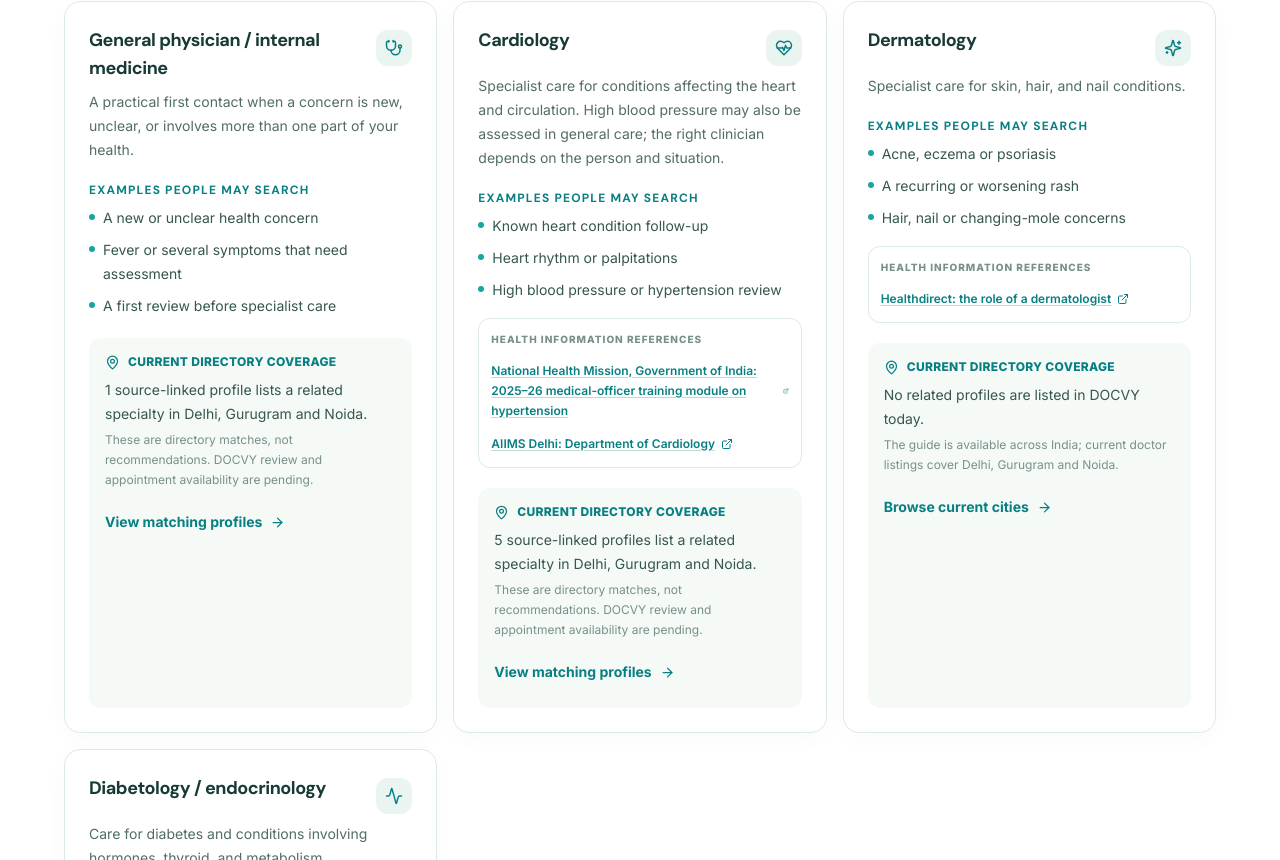
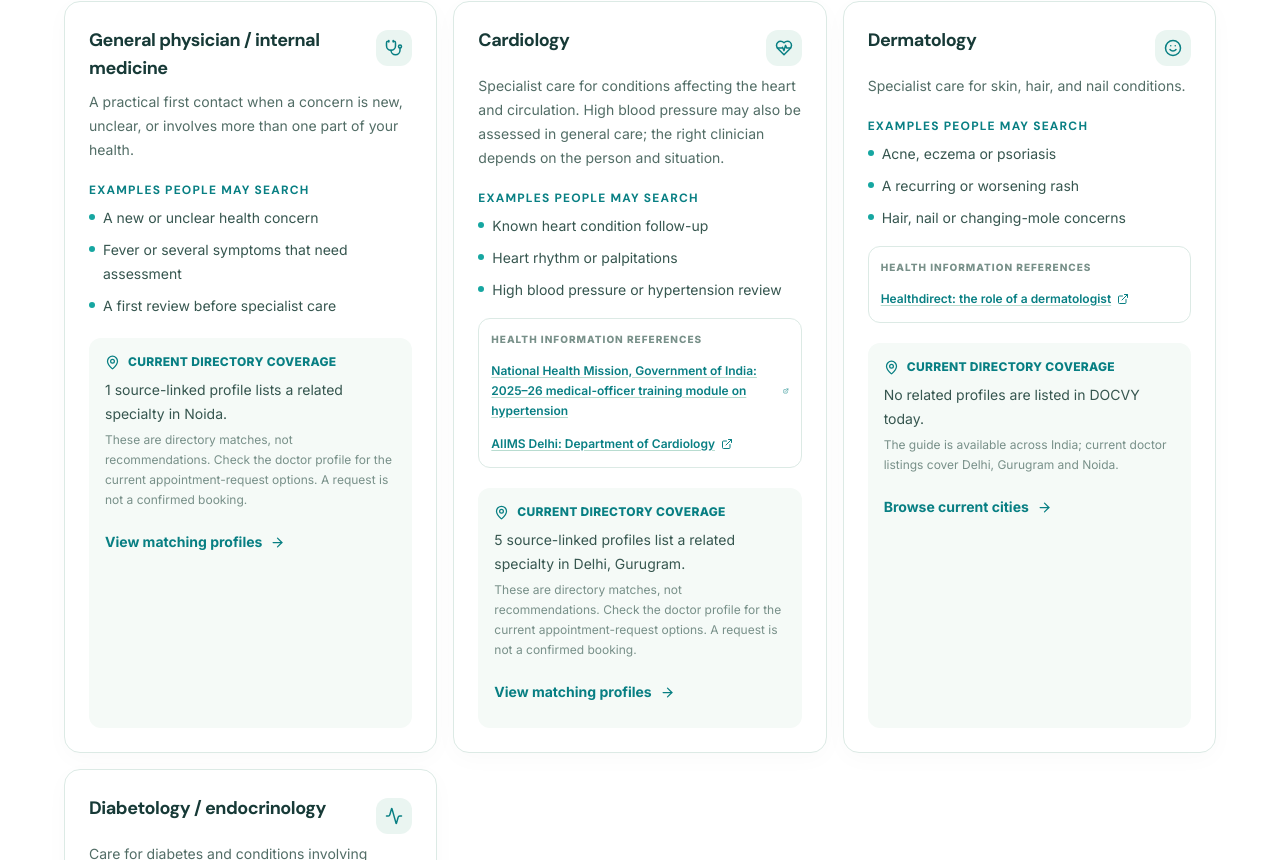
Before and after one commit to rishimartin816-ui/Docvy, a Next.js app: page /care-guide in a window 1280 px wide. Shown: the part 1175-2035 px from the top of the page. Built offline with nearby package versions, Linux system fonts and the light colour scheme.

Commit message:
Fix care guide specialty icons and misleading pending appointment copy

```diff
--- a/components/CareGuideSearch.tsx
+++ b/components/CareGuideSearch.tsx
@@ -2,13 +2,32 @@
 
 import { useEffect, useMemo, useState } from "react";
 import Link from "next/link";
-import { Activity, ArrowRight, ExternalLink, HeartPulse, MapPin, Search, Sparkles, Stethoscope, X } from "lucide-react";
+import { Activity, ArrowRight, Baby, Bone, Brain, Ear, ExternalLink, Eye, Heart, HeartPulse, MapPin, Ribbon, Search, ShieldPlus, Smile, Stethoscope, Syringe, Wind, X } from "lucide-react";
 import { careGuide } from "@/lib/care-guide";
 import { providerCandidates, providerCities, providerCityListLabel, type ProviderCity } from "@/lib/provider-candidates";
 
 const examples = ["diabetes", "skin rash", "pregnancy", "joint pain", "children", "heart"];
 const featuredSpecialties = ["General physician / internal medicine", "Cardiology", "Dermatology", "Diabetology / endocrinology"];
-const featuredIcons = { "General physician / internal medicine": Stethoscope, Cardiology: HeartPulse, Dermatology: Sparkles, "Diabetology / endocrinology": Activity };
+const specialtyIcons = {
+  "General physician / internal medicine": Stethoscope,
+  Cardiology: HeartPulse,
+  Dermatology: Smile,
+  "Diabetology / endocrinology": Activity,
+  Gastroenterology: Activity,
+  Neurology: Brain,
+  Orthopaedics: Bone,
+  Rheumatology: Bone,
+  "Obstetrics and gynaecology": Heart,
+  Paediatrics: Baby,
+  "Pulmonology / respiratory medicine": Wind,
+  "Mental health": Brain,
+  Nephrology: ShieldPlus,
+  Urology: ShieldPlus,
+  Ophthalmology: Eye,
+  "ENT (ear, nose and throat)": Ear,
+  Oncology: Ribbon,
+  Dentistry: Smile,
+} as const;
 const searchFillers = new Set(["a", "an", "and", "are", "can", "doctor", "doctors", "do", "does", "for", "have", "help", "i", "kind", "me", "my", "of", "or", "see", "should", "specialist", "specialists", "specialty", "specialties", "the", "to", "type", "what", "which", "with"]);
 const anyCurrentCity = "Any current city";
 
@@ -57,7 +76,7 @@ export default function CareGuideSearch() {
     <div className="mt-4 flex flex-wrap items-center gap-2" aria-label="Example searches"><span className="mr-1 text-xs font-semibold text-[#789089]">Try:</span>{examples.map((term) => <button key={term} type="button" onClick={() => { setQuery(term); setShowAll(false); }} className="rounded-full border border-[#C9DDD5] bg-white/80 px-3 py-1.5 text-xs font-semibold text-[#36564F] transition hover:border-[#087F83] hover:bg-white hover:text-[#087F83]">{term}</button>)}</div>
     <div className="mt-6 flex flex-wrap items-center justify-between gap-3"><p className="text-sm font-semibold text-[#36564F]" aria-live="polite">{query.trim() ? `${results.length} ${results.length === 1 ? "specialty" : "specialties"} match this search` : `${showAll ? careGuide.length : visibleResults.length} of ${careGuide.length} specialties`}<span className="mt-1 block text-xs font-normal text-[#789089]">{city === anyCurrentCity ? `Current doctor listings: ${providerCityListLabel}` : `Doctor listings filtered to ${city}`}</span></p>{!query.trim() && <button type="button" onClick={() => setShowAll((value) => !value)} className="rounded-lg px-3 py-2 text-xs font-bold text-[#087F83] underline decoration-[#B8DCD0] underline-offset-4 hover:bg-[#EAF5F1]">{showAll ? "Show common starting points" : `Browse all ${careGuide.length} specialties`}</button>}</div>
     {visibleResults.length ? <div className="mt-4 grid gap-4 md:grid-cols-2 xl:grid-cols-3">{visibleResults.map((item) => {
-      const Icon = featuredIcons[item.specialty as keyof typeof featuredIcons] ?? Search;
+      const Icon = specialtyIcons[item.specialty as keyof typeof specialtyIcons] ?? Stethoscope;
       const profileMatches = providerCandidates.filter((doctor) => doctor.specialties.some((specialty) => item.directorySpecialties?.includes(specialty)));
       const cityMatches = city === anyCurrentCity ? profileMatches : profileMatches.filter((doctor) => doctor.locations.some((location) => location.city === city));
       const directoryParams = new URLSearchParams();
@@ -66,7 +85,8 @@ export default function CareGuideSearch() {
       const directoryQuery = directoryParams.toString();
       const directoryHref = directoryQuery ? `/doctors?${directoryQuery}` : "/doctors";
       const browseCityHref = city === anyCurrentCity ? "/doctors" : `/doctors?city=${encodeURIComponent(city)}`;
-      const coverageLabel = city === anyCurrentCity ? providerCityListLabel : city;
+      const matchingCities = [...new Set(cityMatches.flatMap((doctor) => doctor.locations.map((location) => location.city)).filter((locationCity) => city === anyCurrentCity || locationCity === city))];
+      const coverageLabel = matchingCities.join(", ");
       return <article key={item.specialty} className="group flex flex-col rounded-2xl border border-[#DCEAE5] bg-white p-5 shadow-[0_6px_24px_rgba(23,58,55,0.025)] transition hover:-translate-y-0.5 hover:border-[#B8DCD0] hover:shadow-[0_16px_36px_rgba(23,58,55,0.08)] md:p-6">
         <div className="flex items-start justify-between gap-3"><h2 className="text-lg font-bold text-[#173A37]">{item.specialty}</h2><span aria-hidden="true" className="mt-1 flex h-9 w-9 shrink-0 items-center justify-center rounded-xl bg-[#EAF5F1] text-[#087F83]"><Icon size={18} /></span></div>
         <p className="mt-2 text-sm leading-6 text-[#526D66]">{item.description}</p>
@@ -75,7 +95,7 @@ export default function CareGuideSearch() {
         {item.references?.length ? <div className="mt-4 rounded-xl border border-[#DCEAE5] bg-white/80 p-3"><p className="text-[10px] font-extrabold uppercase tracking-[0.1em] text-[#789089]">Health information references</p><ul className="mt-2 space-y-2">{item.references.map((reference) => <li key={reference.url}><a href={reference.url} target="_blank" rel="noopener noreferrer" className="inline-flex items-center gap-1.5 text-xs font-semibold leading-5 text-[#087F83] underline decoration-[#B8DCD0] underline-offset-2 hover:text-[#066D70]">{reference.label}<ExternalLink size={12} aria-hidden="true" /></a></li>)}</ul></div> : null}
         <div className="mt-5 flex-1 rounded-xl bg-[#F5FAF7] p-4">
           <div className="flex items-center gap-2 text-xs font-extrabold tracking-wide text-[#087F83]"><MapPin size={15} aria-hidden="true" />CURRENT DIRECTORY COVERAGE</div>
-        {cityMatches.length ? <><p className="mt-2 text-sm leading-6 text-[#36564F]">{cityMatches.length} source-linked {cityMatches.length === 1 ? "profile lists" : "profiles list"} a related specialty in {coverageLabel}.</p><p className="mt-1 text-xs leading-5 text-[#789089]">These are directory matches, not recommendations. DOCVY review and appointment availability are pending.</p><Link href={directoryHref} className="mt-3 inline-flex min-h-10 items-center gap-2 text-sm font-bold text-[#087F83] hover:text-[#066D70]">View matching profiles{city !== anyCurrentCity ? ` in ${city}` : ""} <ArrowRight size={15} aria-hidden="true" /></Link></> : <><p className="mt-2 text-sm leading-6 text-[#36564F]">{profileMatches.length ? `No related profiles are currently listed in ${city}.` : "No related profiles are listed in DOCVY today."}</p><p className="mt-1 text-xs leading-5 text-[#789089]">The guide is available across India; current doctor listings cover {providerCityListLabel}.</p><Link href={browseCityHref} className="mt-3 inline-flex min-h-10 items-center gap-2 text-sm font-bold text-[#087F83] hover:text-[#066D70]">{city === anyCurrentCity ? "Browse current cities" : `Browse all doctors in ${city}`} <ArrowRight size={15} aria-hidden="true" /></Link></>}
+        {cityMatches.length ? <><p className="mt-2 text-sm leading-6 text-[#36564F]">{cityMatches.length} source-linked {cityMatches.length === 1 ? "profile lists" : "profiles list"} a related specialty in {coverageLabel}.</p><p className="mt-1 text-xs leading-5 text-[#789089]">These are directory matches, not recommendations. Check the doctor profile for the current appointment-request options. A request is not a confirmed booking.</p><Link href={directoryHref} className="mt-3 inline-flex min-h-10 items-center gap-2 text-sm font-bold text-[#087F83] hover:text-[#066D70]">View matching profiles{city !== anyCurrentCity ? ` in ${city}` : ""} <ArrowRight size={15} aria-hidden="true" /></Link></> : <><p className="mt-2 text-sm leading-6 text-[#36564F]">{profileMatches.length ? `No related profiles are currently listed in ${city}.` : "No related profiles are listed in DOCVY today."}</p><p className="mt-1 text-xs leading-5 text-[#789089]">The guide is available across India; current doctor listings cover {providerCityListLabel}.</p><Link href={browseCityHref} className="mt-3 inline-flex min-h-10 items-center gap-2 text-sm font-bold text-[#087F83] hover:text-[#066D70]">{city === anyCurrentCity ? "Browse current cities" : `Browse all doctors in ${city}`} <ArrowRight size={15} aria-hidden="true" /></Link></>}
         </div>
       </article>;
     })}</div> : query.trim() ? <div className="mt-4 rounded-2xl border border-[#DCEAE5] bg-white p-6"><h2 className="font-bold text-[#173A37]">No exact match in this guide</h2><p className="mt-2 text-sm leading-6 text-[#526D66]">Try a broader term or speak with a general physician, who can help assess an unclear concern and advise whether specialist care may be useful.</p><Link href={city === anyCurrentCity ? "/doctors" : `/doctors?city=${encodeURIComponent(city)}`} className="mt-4 inline-flex min-h-10 items-center gap-2 text-sm font-bold text-[#087F83] hover:text-[#066D70]">{city === anyCurrentCity ? "Browse current doctor listings" : `Browse doctors in ${city}`} <ArrowRight size={15} aria-hidden="true" /></Link></div> : null}
```
